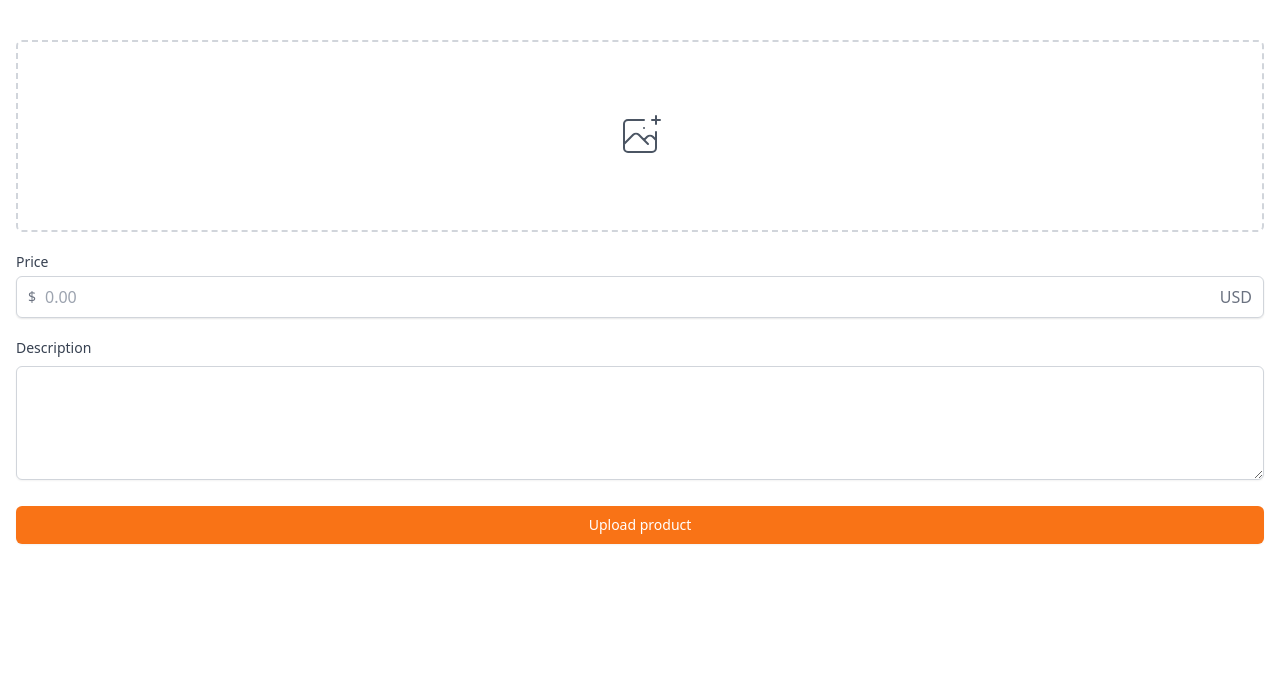
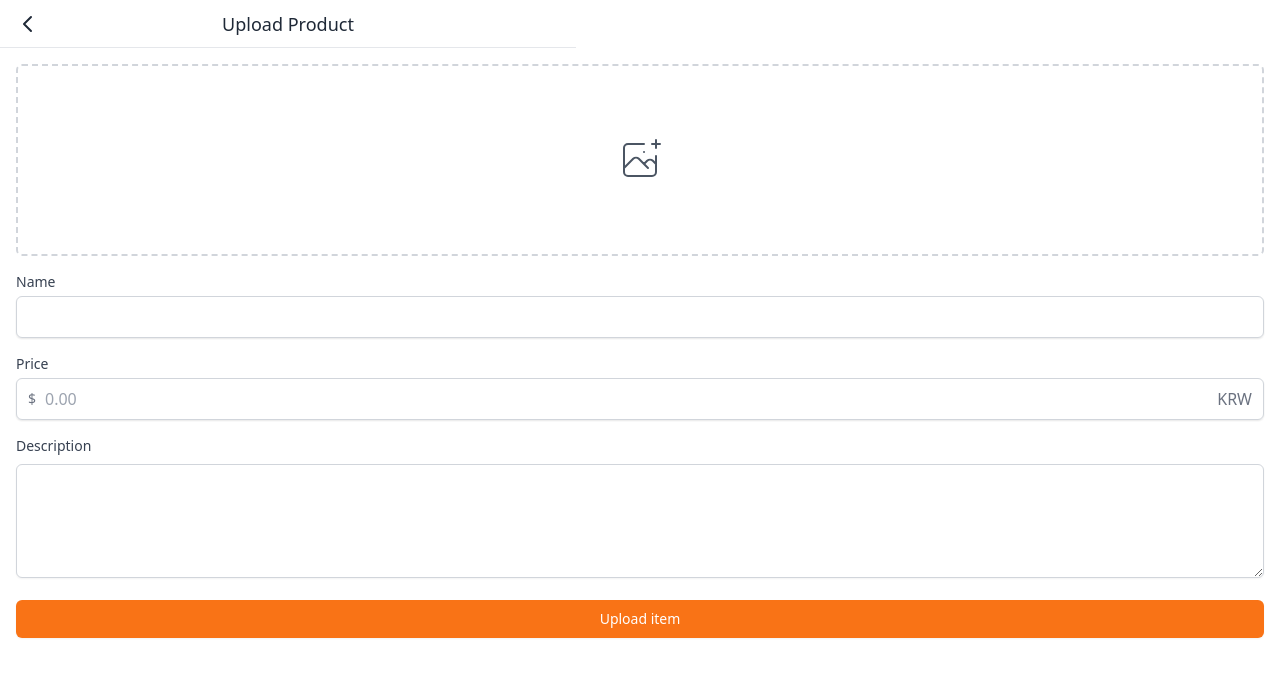
Before and after one commit to caste77an/carrot-market, a Next.js app: page /items/upload in a window 1280 px wide. Shown: the top 676 px of the page. Built offline with nearby package versions, Linux system fonts and the light colour scheme.

Commit message:
add pages/items

```diff
--- a/src/pages/items/[id].tsx
+++ b/src/pages/items/[id].tsx
@@ -1,8 +1,11 @@
 import type { NextPage } from "next";
+import Button from "../../components/button";
+import Layout from "../../components/layout";
 
 const ItemDetail: NextPage = () => {
   return (
-    <div className="px-4 py-10">
+    <Layout canGoBack>
+      <div className="px-4  py-4">
         <div className="mb-8">
           <div className="h-96 bg-slate-300" />
           <div className="flex cursor-pointer py-3 border-t border-b items-center space-x-3">
@@ -16,21 +19,19 @@ const ItemDetail: NextPage = () => {
           </div>
           <div className="mt-5">
             <h1 className="text-3xl font-bold text-gray-900">Galaxy S50</h1>
-          <span className="text-3xl block mt-3 text-gray-900">$140</span>
+            <span className="text-2xl block mt-3 text-gray-900">$140</span>
             <p className=" my-6 text-gray-700">
               My money&apos;s in that office, right? If she start giving me some
-            bullshit about it ain&apos;t there, and we got to go someplace else
-            and get it, I&apos;m gonna shoot you in the head then and there.
-            Then I&apos;m gonna shoot that bitch in the kneecaps, find out where
-            my goddamn money is. She gonna tell me too. Hey, look at me when
-            I&apos;m talking to you, motherfucker. You listen: we go in there,
-            and that ni**a Winston or anybody else is in there, you the first
-            motherfucker to get shot. You understand?
+              bullshit about it ain&apos;t there, and we got to go someplace
+              else and get it, I&apos;m gonna shoot you in the head then and
+              there. Then I&apos;m gonna shoot that bitch in the kneecaps, find
+              out where my goddamn money is. She gonna tell me too. Hey, look at
+              me when I&apos;m talking to you, motherfucker. You listen: we go
+              in there, and that ni**a Winston or anybody else is in there, you
+              the first motherfucker to get shot. You understand?
             </p>
             <div className="flex items-center justify-between space-x-2">
-            <button className="flex-1 bg-orange-500 text-white py-3 rounded-md focus:outline-none focus:ring-2 focus:ring-offset-2 font-medium hover:bg-orange-600 focus:ring-orange-500 ">
-              Talk to seller
-            </button>
+              <Button large text="Talk to seller" />
               <button className="p-3 rounded-md flex items-center justify-center text-gray-400 hover:bg-gray-100 hover:text-gray-500">
                 <svg
                   className="h-6 w-6 "
@@ -64,6 +65,7 @@ const ItemDetail: NextPage = () => {
           </div>
         </div>
       </div>
+    </Layout>
   );
 };
 
--- a/src/pages/items/upload.tsx
+++ b/src/pages/items/upload.tsx
@@ -1,8 +1,13 @@
 import type { NextPage } from "next";
+import Button from "../../components/button";
+import Input from "../../components/input";
+import Layout from "../../components/layout";
+import TextArea from "../../components/textarea";
 
 const Upload: NextPage = () => {
   return (
-    <div className="px-4 py-10">
+    <Layout canGoBack title="Upload Product">
+      <form className="p-4 space-y-4">
         <div>
           <label className="w-full cursor-pointer text-gray-600 hover:border-orange-500 hover:text-orange-500 flex items-center justify-center border-2 border-dashed border-gray-300 h-48 rounded-md">
             <svg
@@ -22,42 +27,19 @@ const Upload: NextPage = () => {
             <input className="hidden" type="file" />
           </label>
         </div>
-      <div className="my-5">
-        <label
-          className="mb-1 block text-sm font-medium text-gray-700"
-          htmlFor="price"
-        >
-          Price
-        </label>
-        <div className="rounded-md relative flex  items-center shadow-sm">
-          <div className="absolute left-0 pointer-events-none pl-3 flex items-center justify-center">
-            <span className="text-gray-500 text-sm">$</span>
-          </div>
-          <input
-            id="price"
-            className="appearance-none pl-7 w-full px-3 py-2 border border-gray-300 rounded-md shadow-sm placeholder-gray-400 focus:outline-none focus:ring-orange-500 focus:border-orange-500"
+        <Input required label="Name" name="name" type="text" />
+        <Input
+          required
+          label="Price"
+          placeholder="0.00"
+          name="price"
           type="text"
-            placeholder="0.00"
+          kind="price"
         />
-          <div className="absolute right-0 pointer-events-none pr-3 flex items-center">
-            <span className="text-gray-500">USD</span>
-          </div>
-        </div>
-      </div>
-      <div>
-        <label className="mb-1 block text-sm font-medium text-gray-700">
-          Description
-        </label>
-
-        <textarea
-          className="mt-1 shadow-sm w-full focus:ring-orange-500 rounded-md border-gray-300 focus:border-orange-500 "
-          rows={4}
-        />
-      </div>
-      <button className="mt-5 w-full bg-orange-500 hover:bg-orange-600 text-white py-2 px-4 border border-transparent rounded-md shadow-sm text-sm font-medium focus:ring-2 focus:ring-offset-2 focus:ring-orange-500 focus:outline-none ">
-        Upload product
-      </button>
-    </div>
+        <TextArea name="description" label="Description" />
+        <Button text="Upload item" />
+      </form>
+    </Layout>
   );
 };
 
```
Lines whose indentation alone changed are shown as unchanged.
